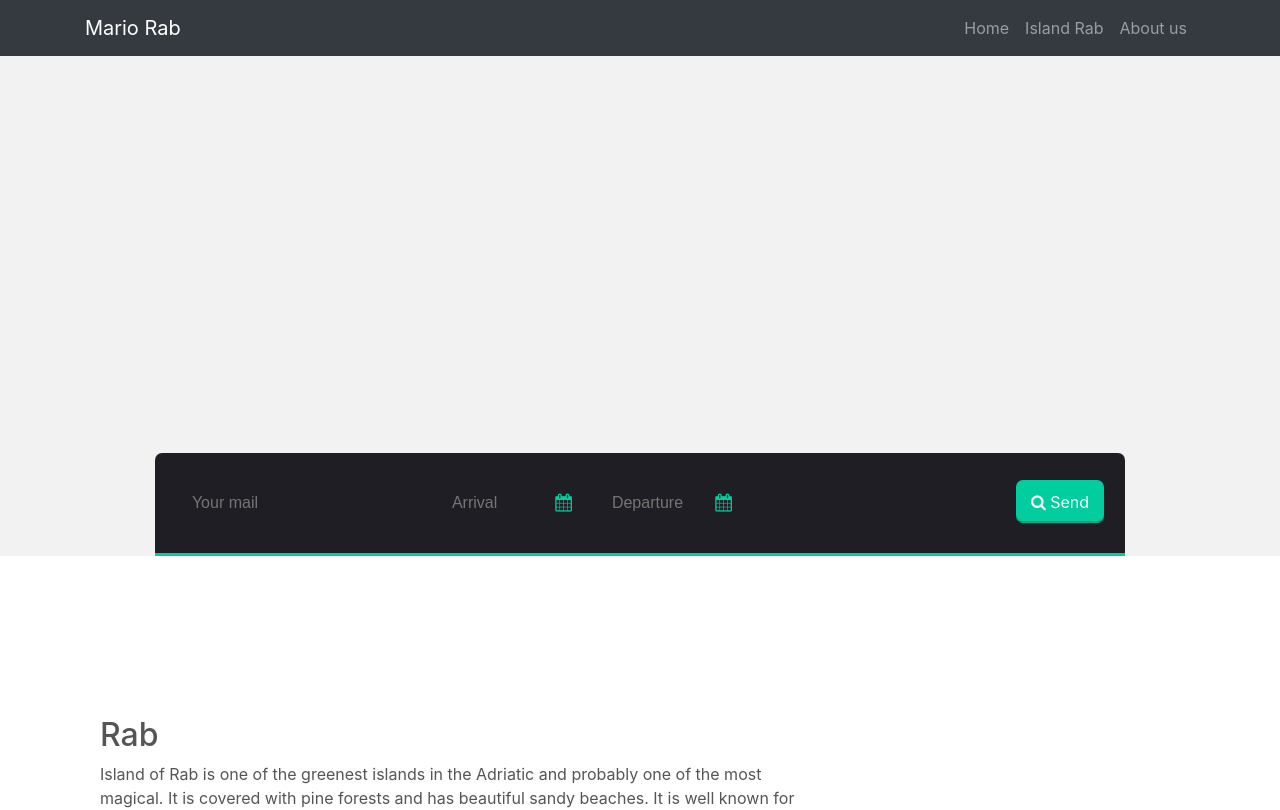
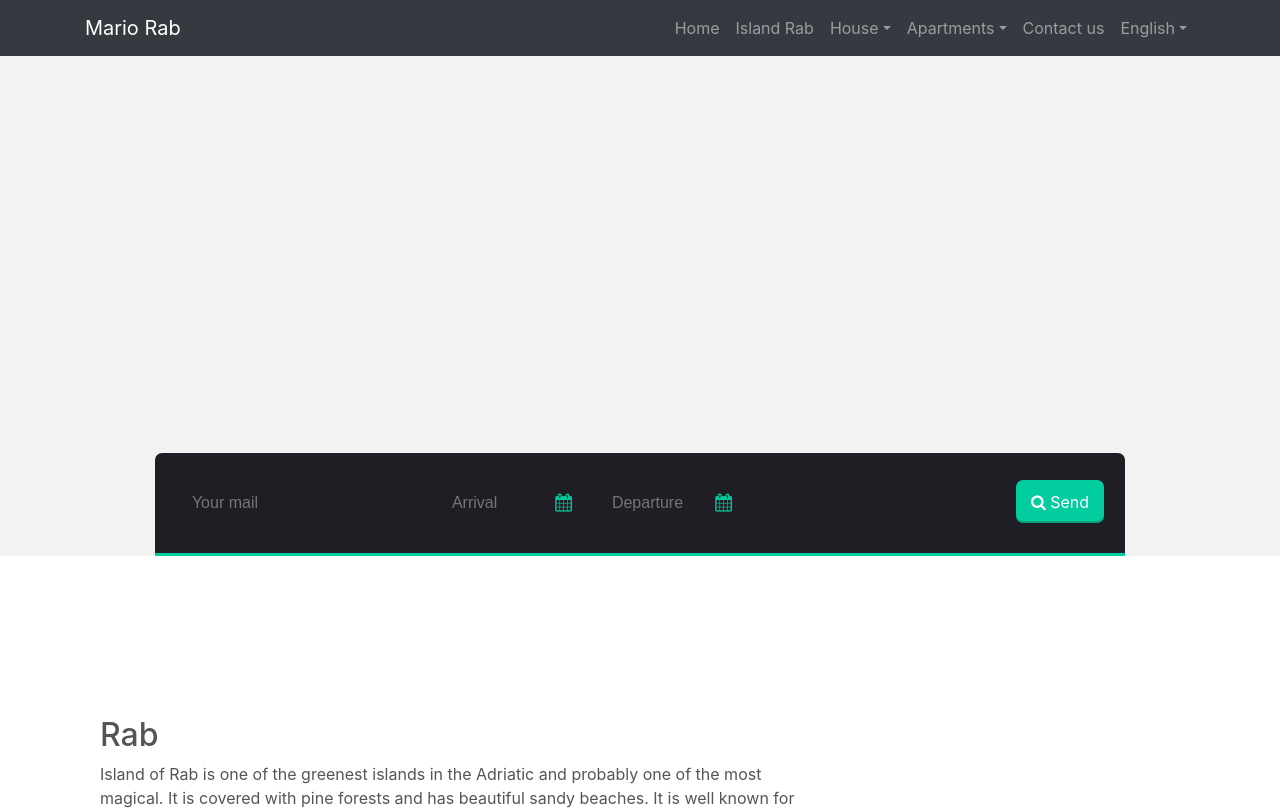
Before and after one commit to shoowack/mario-rab-website, a React (Create React App) app: page / in a window 1280 px wide. Shown: the top 810 px of the page. Built offline with nearby package versions, Linux system fonts and the light colour scheme.

Commit message:
working on main navigation

```diff
--- a/package.json
+++ b/package.json
@@ -8,6 +8,7 @@
     "bootstrap": "4.5.3",
     "font-awesome": "4.7.0",
     "google-map-react": "2.1.9",
+    "jquery": "3.5.1",
     "node-sass": "4.14.1",
     "react": "17.0.0",
     "react-dom": "17.0.0",
--- a/src/App.js
+++ b/src/App.js
@@ -3,6 +3,7 @@ import { Switch, Route, BrowserRouter } from "react-router-dom";
 import "font-awesome/css/font-awesome.min.css";
 import "bootstrap/dist/css/bootstrap.css";
 import "./styles.scss";
+import "jquery";
 
 import * as pages from "./pages";
 import MainNavigation from "./components/main-navigation";
--- a/src/components/main-navigation.jsx
+++ b/src/components/main-navigation.jsx
@@ -3,6 +3,19 @@ import { HashLink as Link } from "react-router-hash-link";
 
 export default function MainNavigation({ scrollWithOffset }) {
   const [isNavCollapsed, setIsNavCollapsed] = useState(true);
+  // const [dropdownCollapse, setDropdownCollapse] = useState({
+  //   1: false,
+  //   2: false,
+  //   3: false
+  // });
+
+  // const toggleCollapse = (e, dropdown) => {
+  //   e.preventDefault();
+  //   setDropdownCollapse({
+  //     ...dropdownCollapse,
+  //     [dropdown]: !dropdownCollapse[dropdown]
+  //   });
+  // };
 
   const handleNavCollapse = (el) => {
     if (el === undefined) {
@@ -60,16 +73,141 @@ export default function MainNavigation({ scrollWithOffset }) {
                 Island Rab
               </Link>
             </li>
+            <li className="nav-item dropdown">
+              <a
+                className="nav-link dropdown-toggle"
+                href="#"
+                id="navbarDropdown"
+                role="button"
+                data-toggle="dropdown"
+                aria-haspopup="true"
+                aria-expanded="false"
+              >
+                House
+              </a>
+              <div className="dropdown-menu" aria-labelledby="navbarDropdown">
+                <Link
+                  smooth
+                  className="dropdown-item"
+                  activeClassName="active"
+                  to="/about-us#"
+                >
+                  About us
+                </Link>
+                <Link
+                  smooth
+                  className="dropdown-item"
+                  activeClassName="active"
+                  to="/contact-us#"
+                >
+                  Contact us
+                </Link>
+                <Link
+                  smooth
+                  className="dropdown-item"
+                  activeClassName="active"
+                  to="/house-rules#"
+                >
+                  House rules
+                </Link>
+                <Link
+                  smooth
+                  className="dropdown-item"
+                  activeClassName="active"
+                  to="/terms-and-conditions#"
+                >
+                  Terms and Conditions
+                </Link>
+              </div>
+            </li>
+            <li className="nav-item dropdown">
+              <a
+                className="nav-link dropdown-toggle"
+                href="#"
+                id="navbarDropdown"
+                role="button"
+                data-toggle="dropdown"
+                aria-haspopup="true"
+                aria-expanded="false"
+              >
+                Apartments
+              </a>
+              <div className="dropdown-menu" aria-labelledby="navbarDropdown">
+                <Link
+                  smooth
+                  className="dropdown-item"
+                  activeClassName="active"
+                  to="/apartment-1#"
+                >
+                  Apartment 1
+                </Link>
+                <Link
+                  smooth
+                  className="dropdown-item"
+                  activeClassName="active"
+                  to="/apartment-2#"
+                >
+                  Apartment 2
+                </Link>
+                <Link
+                  smooth
+                  className="dropdown-item"
+                  activeClassName="active"
+                  to="/apartment-3#"
+                >
+                  Apartment 3
+                </Link>
+              </div>
+            </li>
             <li className="nav-item">
               <Link
                 className="nav-link"
                 smooth
-                to="/about-us#"
+                to="/contact-us#"
                 onClick={() => handleNavCollapse()}
                 scroll={(el) => scrollWithOffset(el)}
               >
-                About us
+                Contact us
               </Link>
+            </li>
+            <li className="nav-item dropdown">
+              <a
+                className="nav-link dropdown-toggle"
+                href="#"
+                id="navbarDropdown"
+                role="button"
+                data-toggle="dropdown"
+                aria-haspopup="true"
+                aria-expanded="false"
+              >
+                English
+              </a>
+              <div className="dropdown-menu" aria-labelledby="navbarDropdown">
+                <Link
+                  smooth
+                  className="dropdown-item"
+                  activeClassName="active"
+                  to="/apartment-1#"
+                >
+                  English
+                </Link>
+                <Link
+                  smooth
+                  className="dropdown-item"
+                  activeClassName="active"
+                  to="/apartment-2#"
+                >
+                  Croatian
+                </Link>
+                <Link
+                  smooth
+                  className="dropdown-item"
+                  activeClassName="active"
+                  to="/apartment-3#"
+                >
+                  Italian
+                </Link>
+              </div>
             </li>
           </ul>
         </div>
```
